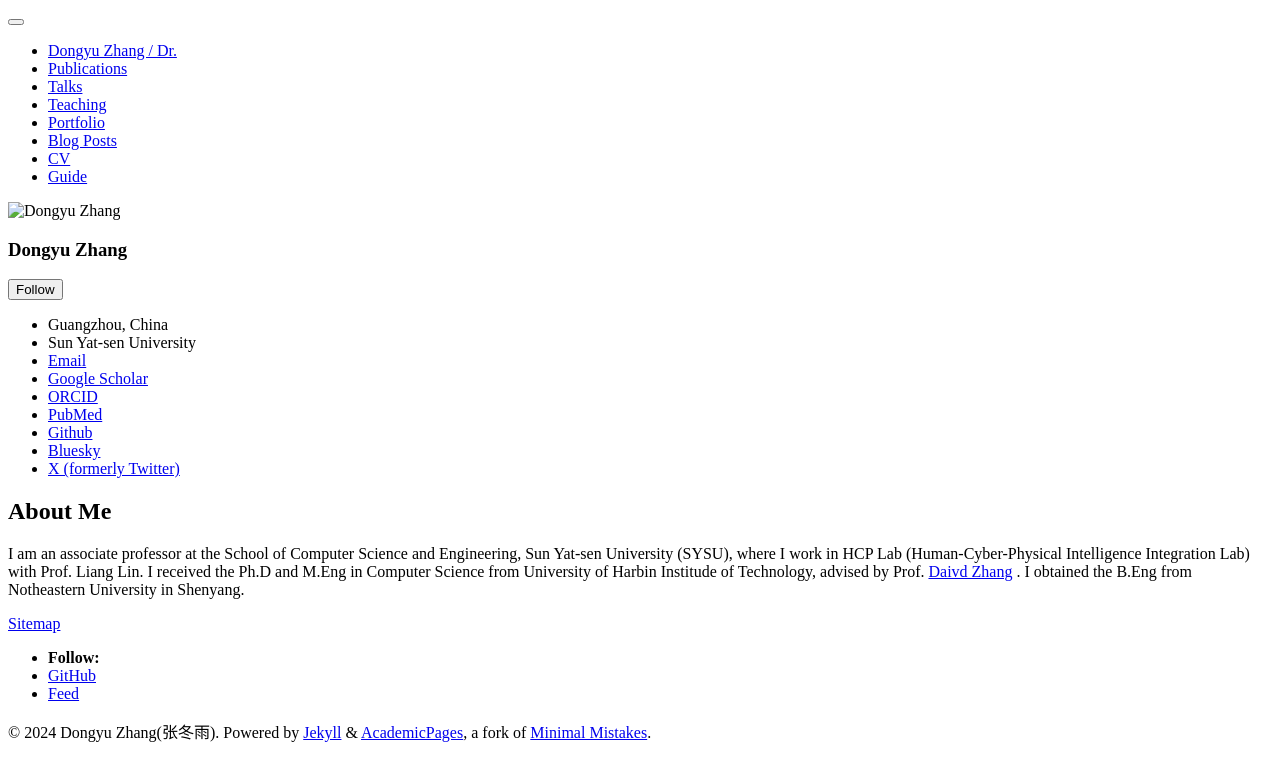
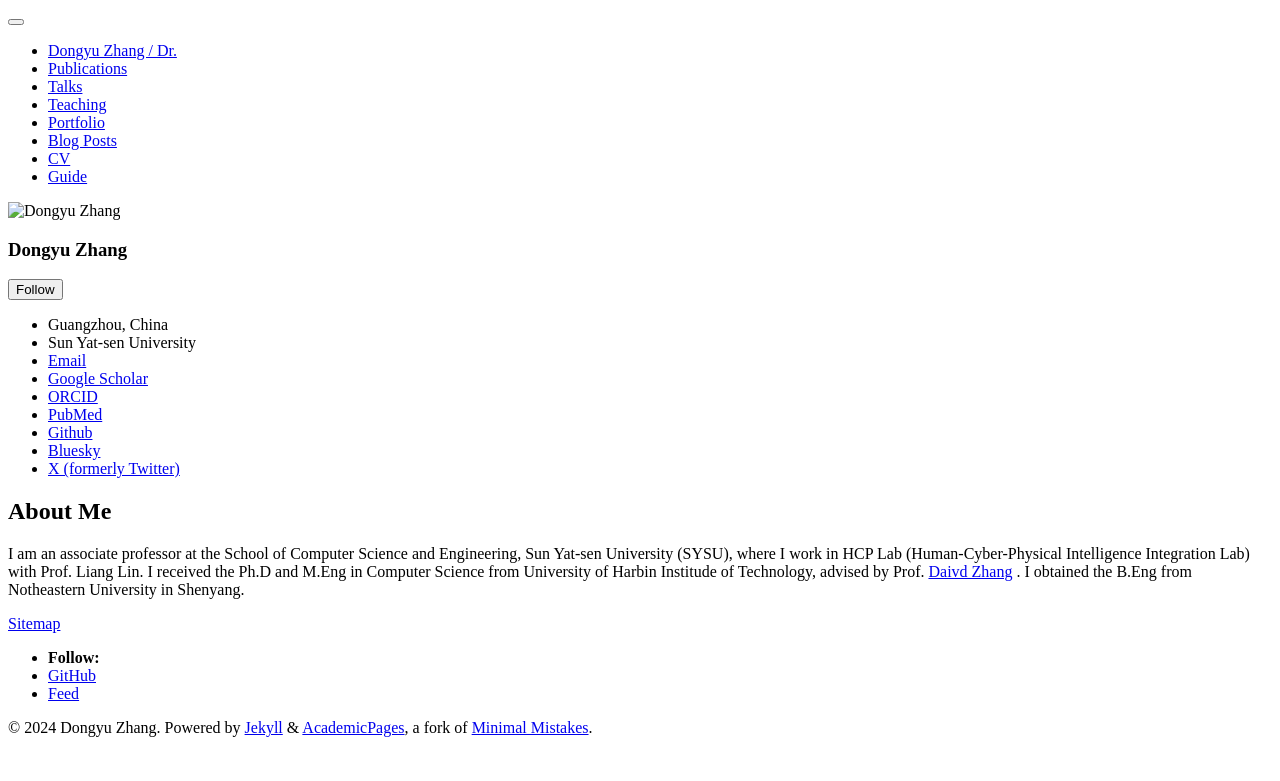
Before and after one commit to cszhangdy/cszhangdy.github.io, a Jekyll site: the page built from _pages/about.md, in a window 1280 px wide. Shown: the top 781 px of the page. Built offline with Jekyll 4.4.1, drawn with Linux system fonts in a browser that asks for light colours.

Commit message:
Update _config.yml

```diff
--- a/_config.yml
+++ b/_config.yml
@@ -10,7 +10,7 @@
 locale                   : "en-US"
 title                    : "Dongyu Zhang / Dr."
 title_separator          : "-"
-name                     : &name "Dongyu Zhang(张冬雨)"
+name                     : &name "Dongyu Zhang"
 description              : &description "personal description"
 url                      : https://cszhangdy.github.io"
 baseurl                  : "" # the subpath of your site, e.g. "/blog"
```
